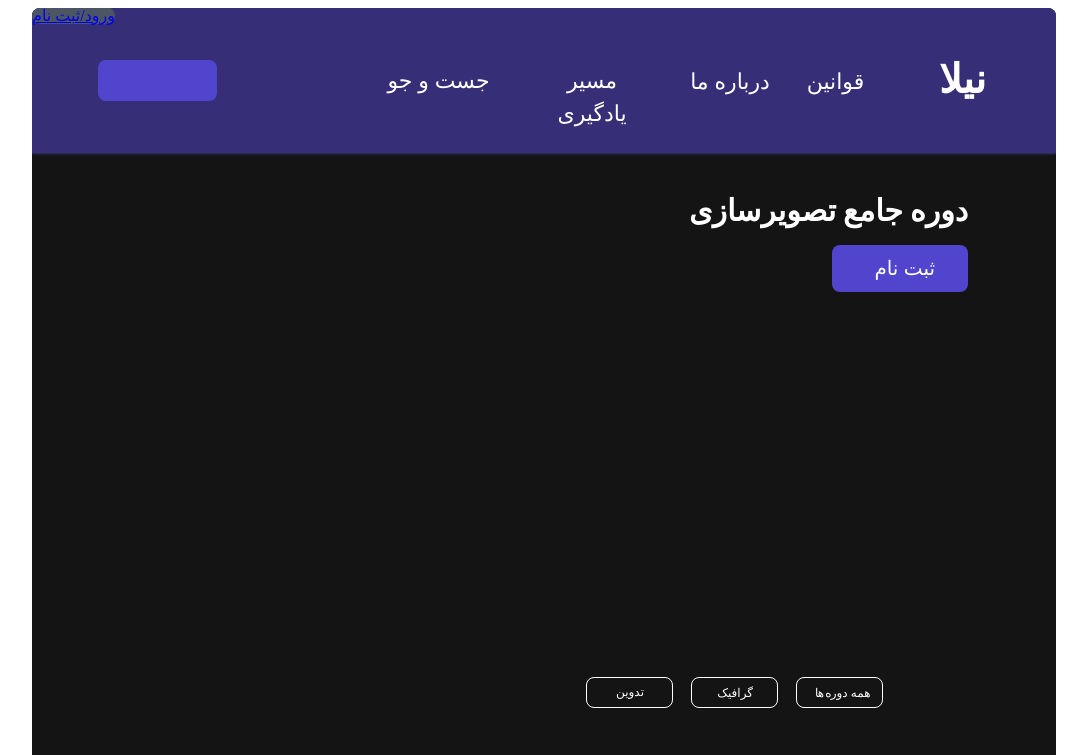
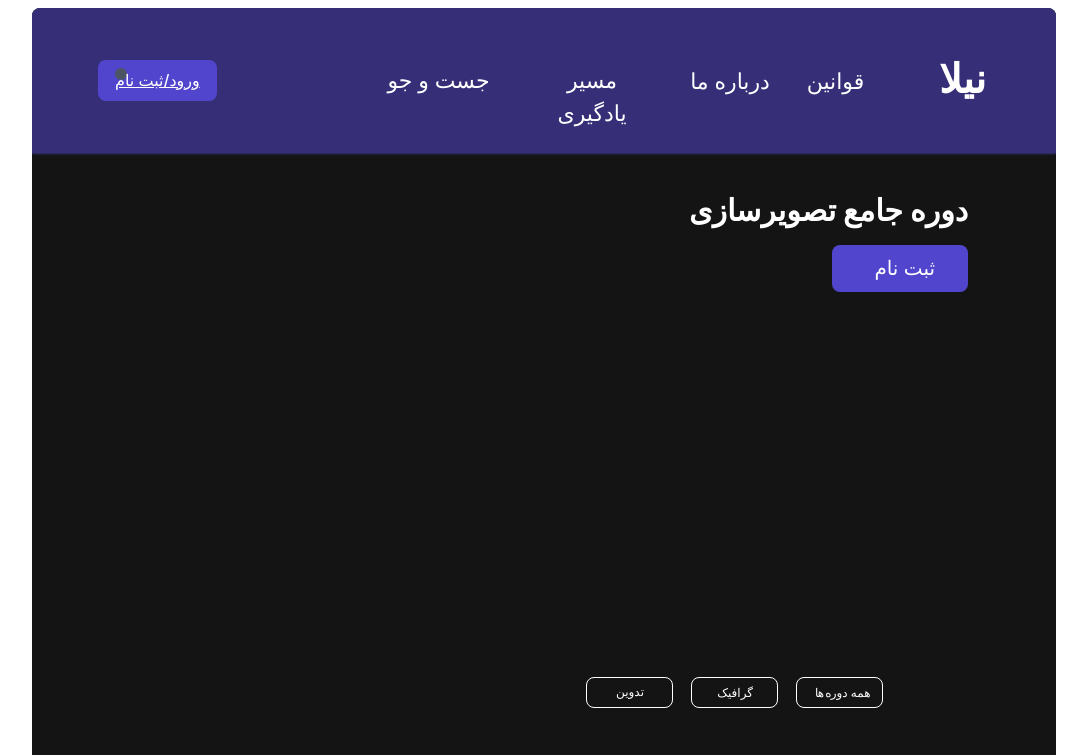
Before and after one commit to zahrabrz/My-Final-Project, a plain HTML site: page index.html in a window 1280 px wide. Shown: the top 755 px of the page, without its empty margins (96-1183 px from the left). Drawn offline with Linux system fonts and the light colour scheme; a web font is replaced by a local one.

Commit message:
Add files via upload

```diff
--- a/index.css
+++ b/index.css
@@ -255,6 +255,24 @@ button {
   right: 855px;
   color: #ffffff;
   font-family: Shabnam, var(--default-font-family);
+  font-size: 16px;
+  font-weight: 500;
+  line-height: 24px;
+  text-align: right;
+  white-space: nowrap;
+  z-index: 22;
+}
+
+.rectangle{
+  color: #ffffff;
+   display: flex;
+  align-items: flex-start;
+  position: absolute;
+  width: 86px;
+  height: 24px;
+  top: 62px;
+ left: 83px;
+ font-family: Shabnam, var(--default-font-family);
   font-size: 16px;
   font-weight: 500;
   line-height: 24px;
```
